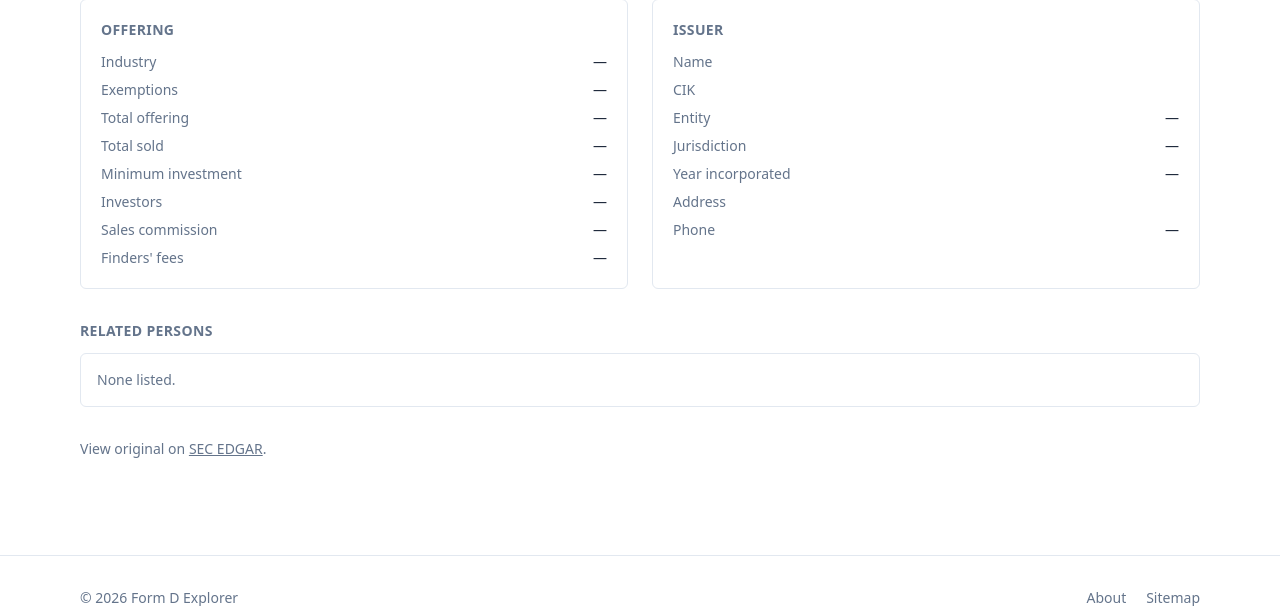
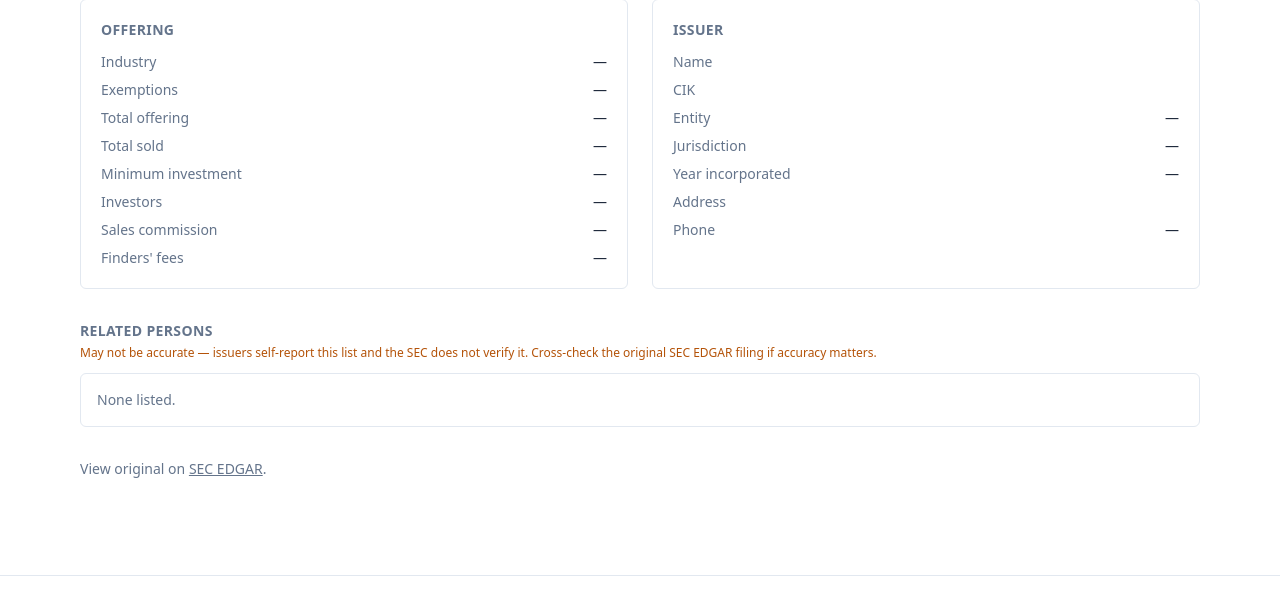
Before and after one commit to Luketheprogram/formdexplorer, a Django app: template templates/filings/filing_detail.html in a window 1280 px wide. Shown: the part 210-816 px from the top of the page. Run offline with Django 5.2, Linux system fonts and the light colour scheme; the template is opened without the code that fills it, so the values that code supplies are empty; style sheets or scripts are compiled from the project's sources.

Commit message:
Disclaimer on Related persons: self-reported, not SEC-verified

```diff
--- a/templates/filings/filing_detail.html
+++ b/templates/filings/filing_detail.html
@@ -44,6 +44,7 @@
 
 <section class="mt-8">
   <h2 class="text-sm font-semibold uppercase tracking-wide text-slate-500">Related persons</h2>
+  <p class="mt-1 text-xs text-amber-700">May not be accurate — issuers self-report this list and the SEC does not verify it. Cross-check the original SEC EDGAR filing if accuracy matters.</p>
   <ul class="mt-3 divide-y divide-slate-100 rounded-md border border-slate-200 bg-white">
     {% for rp in filing.related_persons.all %}
     <li class="p-4 flex flex-wrap items-center justify-between gap-3 text-sm">
```
